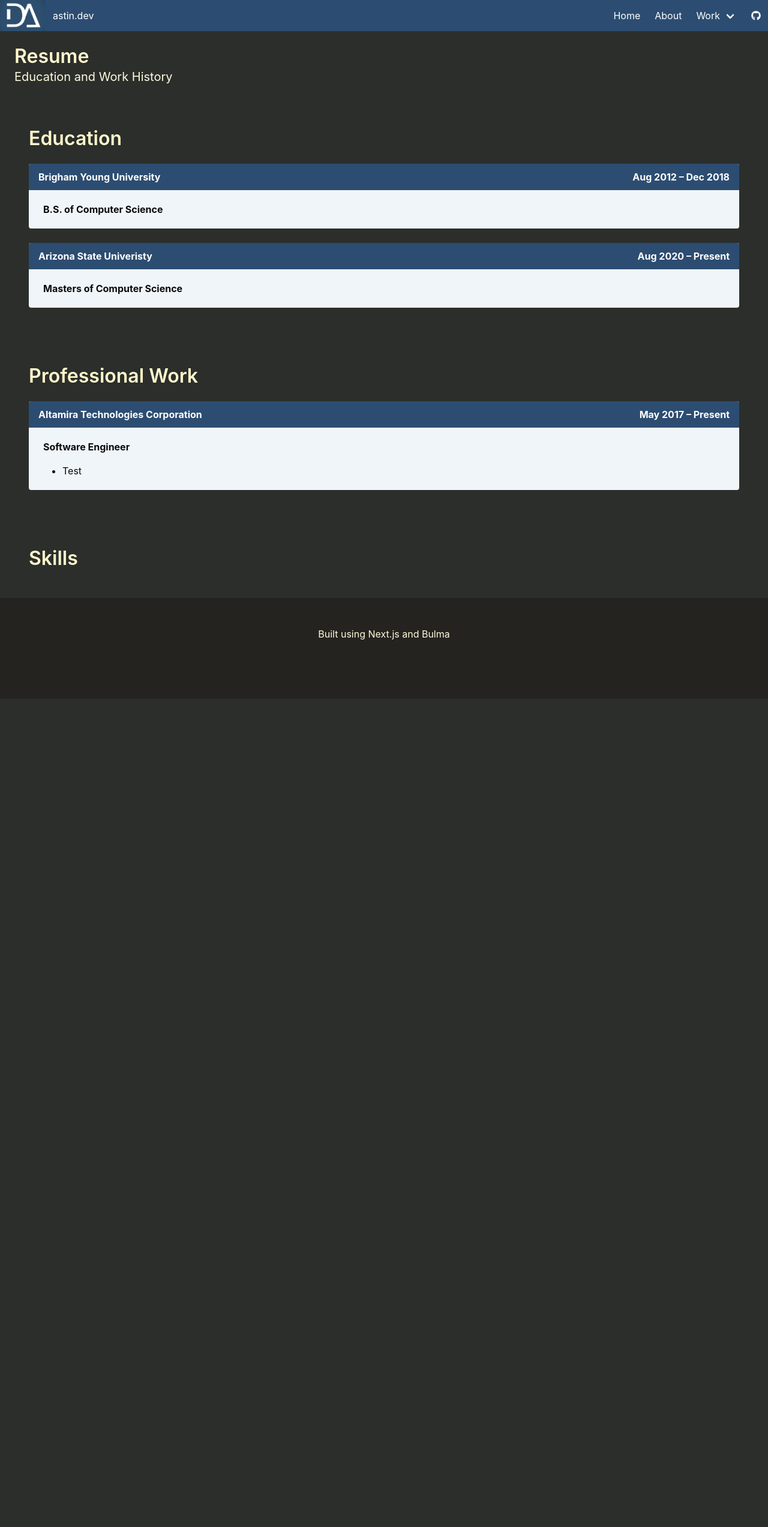
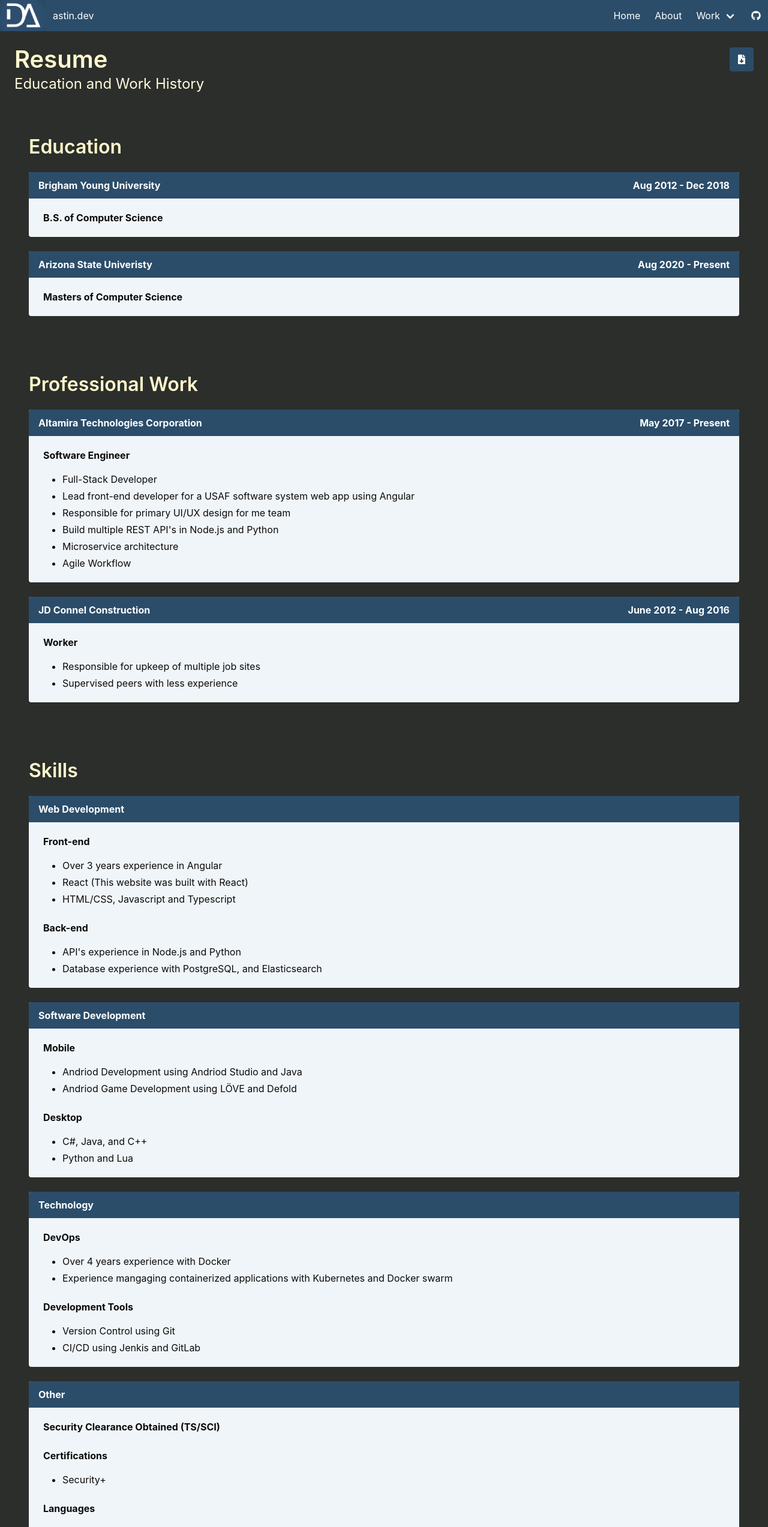
Before and after one commit to astind/website-react, a Next.js app: page /resume in a window 1280 px wide. Shown: the top 2546 px of the page at 60% size. Before the commit the page ends 1165 px from the top, so only its background shows below. Built offline with nearby package versions, Linux system fonts and the light colour scheme.

Commit message:
resume layout

```diff
--- a/pages/resume.tsx
+++ b/pages/resume.tsx
@@ -1,5 +1,6 @@
 import { NextPage } from "next";
-import Head from 'next/head'
+import Head from 'next/head';
+import { FaRegFileAlt, FaFileDownload } from 'react-icons/fa';
 
 
 const Resume: NextPage = () => {
@@ -12,8 +13,21 @@ const Resume: NextPage = () => {
 
       <section className="hero is-small">
         <div className="hero-body">
-          <h1 className="title">Resume</h1>
-          <p className="subtitle">Education and Work History</p>
+          <div className="title is-2">
+            <div className="level">
+              <div className="level-left">
+                Resume
+              </div>
+              <div className="level-right">
+                <button className="button is-info">
+                  <span className="icon">
+                    <FaFileDownload></FaFileDownload>
+                  </span>
+                </button>
+              </div>
+            </div>
+          </div>
+          <p className="subtitle is-4">Education and Work History</p>
         </div>
       </section>
 
@@ -23,7 +37,7 @@ const Resume: NextPage = () => {
         <div className="message is-info">
           <div className="message-header">
             <p>Brigham Young University</p>
-            <span>Aug 2012 – Dec 2018</span>
+            <span>Aug 2012 - Dec 2018</span>
           </div>
           <div className="message-body has-text-black">
             <strong>B.S. of Computer Science</strong>
@@ -33,7 +47,7 @@ const Resume: NextPage = () => {
         <div className="message is-info">
           <div className="message-header">
             <p>Arizona State Univeristy</p>
-            <span>Aug 2020 – Present</span>
+            <span>Aug 2020 - Present</span>
           </div>
           <div className="message-body has-text-black">
             <strong>Masters of Computer Science</strong>
@@ -48,16 +62,36 @@ const Resume: NextPage = () => {
         <div className="message is-info">
           <div className="message-header">
             <p>Altamira Technologies Corporation</p>
-            <span>May 2017 – Present</span>
+            <span>May 2017 - Present</span>
           </div>
           <div className="message-body has-text-black">
             <p><strong>Software Engineer</strong></p>
             <div className="content">
               <ul className="content">
-                <li>Test</li>
+                <li>Full-Stack Developer</li>
+                <li>Lead front-end developer for a USAF software system web app using Angular</li>
+                <li>Responsible for primary UI/UX design for me team</li>
+                <li>Build multiple REST API's in Node.js and Python</li>
+                <li>Microservice architecture</li>
+                <li>Agile Workflow</li>
               </ul>
             </div>
+          </div>
+        </div>
 
+        <div className="message is-info">
+          <div className="message-header">
+            <p>JD Connel Construction</p>
+            <span>June 2012 - Aug 2016</span>
+          </div>
+          <div className="message-body has-text-black">
+            <p><strong>Worker</strong></p>
+            <div className="content">
+              <ul>
+                <li>Responsible for upkeep of multiple job sites</li>
+                <li>Supervised peers with less experience</li>
+              </ul>
+            </div>
           </div>
         </div>
 
@@ -65,7 +99,107 @@ const Resume: NextPage = () => {
 
       <section className="section">
         <h2 className="title">Skills</h2>
+
+        <div className="message is-info">
+          <div className="message-header">
+            <p>Web Development</p>
+          </div>
+          <div className="message-body has-text-black">
+            <p><strong>Front-end</strong></p>
+            <div className="content">
+              <ul>
+                <li>Over 3 years experience in Angular</li>
+                <li>React (This website was built with React)</li>
+                <li>HTML/CSS, Javascript and Typescript</li>
+              </ul>
+            </div>
+            <p><strong>Back-end</strong></p>
+            <div className="content">
+              <ul>
+                <li>API's experience in Node.js and Python</li>
+                <li>Database experience with PostgreSQL, and Elasticsearch</li>
+              </ul>
+            </div>
+          </div>
+        </div>
+
+        <div className="message is-info">
+          <div className="message-header">
+            <p>Software Development</p>
+          </div>
+          <div className="message-body has-text-black">
+            <p><strong>Mobile</strong></p>
+            <div className="content">
+              <ul>
+                <li>Andriod Development using Andriod Studio and Java</li>
+                <li>Andriod Game Development using LÖVE and Defold</li>
+              </ul>
+            </div>
+            <p><strong>Desktop</strong></p>
+            <div className="content">
+              <ul>
+                <li>C#, Java, and C++</li>
+                <li>Python and Lua</li>
+              </ul>
+            </div>
+          </div>
+        </div>
+
+        <div className="message is-info">
+          <div className="message-header">
+            <p>Technology</p>
+          </div>
+          <div className="message-body has-text-black">
+            <p><strong>DevOps</strong></p>
+            <div className="content">
+              <ul>
+                <li>Over 4 years experience with Docker</li>
+                <li>Experience mangaging containerized applications with Kubernetes and Docker swarm</li>
+              </ul>
+            </div>
+            <p><strong>Development Tools</strong></p>
+            <div className="content">
+              <ul>
+                <li>Version Control using Git</li>
+                <li>CI/CD using Jenkis and GitLab</li>
+              </ul>
+            </div>
+          </div>
+        </div>
+
+        <div className="message is-info">
+          <div className="message-header">
+            <p>Other</p>
+          </div>
+          <div className="message-body has-text-black">
+            <p className="block"><strong>Security Clearance Obtained (TS/SCI)</strong></p>
+            <p><strong>Certifications</strong></p>
+            <div className="content">
+              <ul>
+                <li>Security+</li>
+              </ul>
+            </div>
+            <p><strong>Languages</strong></p>
+            <div className="content">
+              <ul>
+                <li>Fluent in Spanish</li>
+              </ul>
+            </div>
+          </div>
+        </div>
+
       </section>
+
+      <div className="block has-text-centered">
+        <button className="button is-large is-info">
+          <span className="icon is-medium">
+            <FaRegFileAlt></FaRegFileAlt>
+          </span>
+          <span>Download Resume</span>
+        </button>
+      </div>
+
+      <div className="block"></div>
 
     </div>
   )
--- a/styles/bulma.sass
+++ b/styles/bulma.sass
@@ -1,6 +1,6 @@
 @charset "utf-8"
 
-$info: #2c4d71
+$info: #2b4d6a
 
 $scheme-main: #2b2e2b
 $scheme-main-bis: #242320
```
Also changed, not shown: pages/index.tsx (+48 -1 lines), styles/style.module.css (line endings or trailing spaces).
